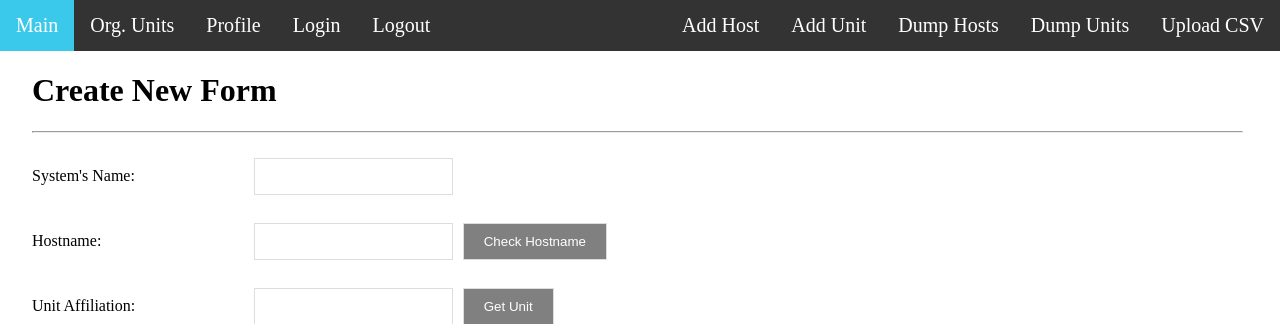
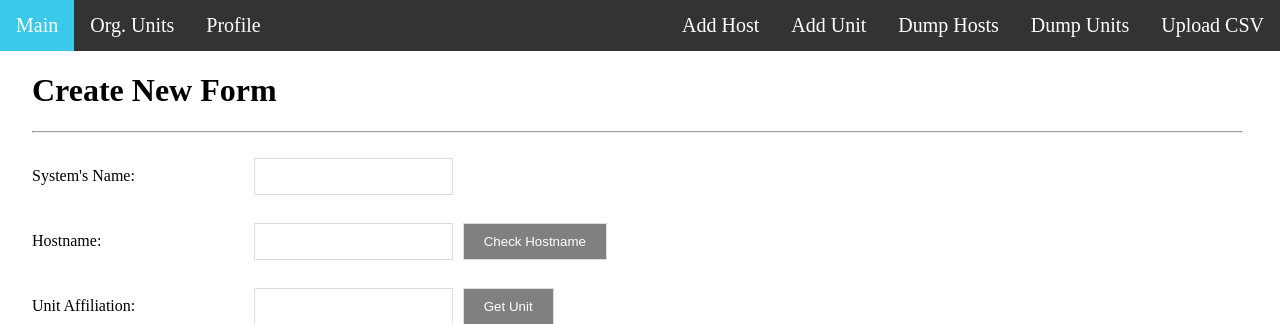
Before and after one commit to Lab-Brat/flask_masque, a Flask app: page /form in a window 1280 px wide. Shown: the top 324 px of the page. Run offline with Flask 2, Linux system fonts and the light colour scheme; the visitor is signed in with stand-in values (Sample User, id 1); data that the repository does not hold is empty.

Commit message:
remove login and logout tabs from navbar

```diff
--- a/templates/base.html
+++ b/templates/base.html
@@ -15,8 +15,6 @@
         <li><a class="active" href="{{ url_for('routes_hosts.index') }}">Main</a></li>
         <li><a href="{{ url_for('routes_units.unit') }}">Org. Units</a></li>
         <li><a href="{{ url_for('routes_auth.profile') }}">Profile</a></li>
-        <li><a href="{{ url_for('routes_auth.login') }}">Login</a></li>
-        <li><a href="{{ url_for('routes_auth.logout') }}">Logout</a></li>
         <li style="float: right;"><a href="/upload_csv">Upload CSV</a></ri>
         <li style="float: right;"><a href="/unit_dump">Dump Units</a></ri>
         <li style="float: right;"><a href="/dump">Dump Hosts</a></ri>
--- a/templates/profile.html
+++ b/templates/profile.html
@@ -10,6 +10,7 @@
 <section>
     <p>User Name:  {{name}}</p>
     <p>User Email: {{email}}</p>
+    <a href="{{ url_for('routes_auth.logout') }}">Logout</a>
 </section>
 
 {% endblock %}
```
